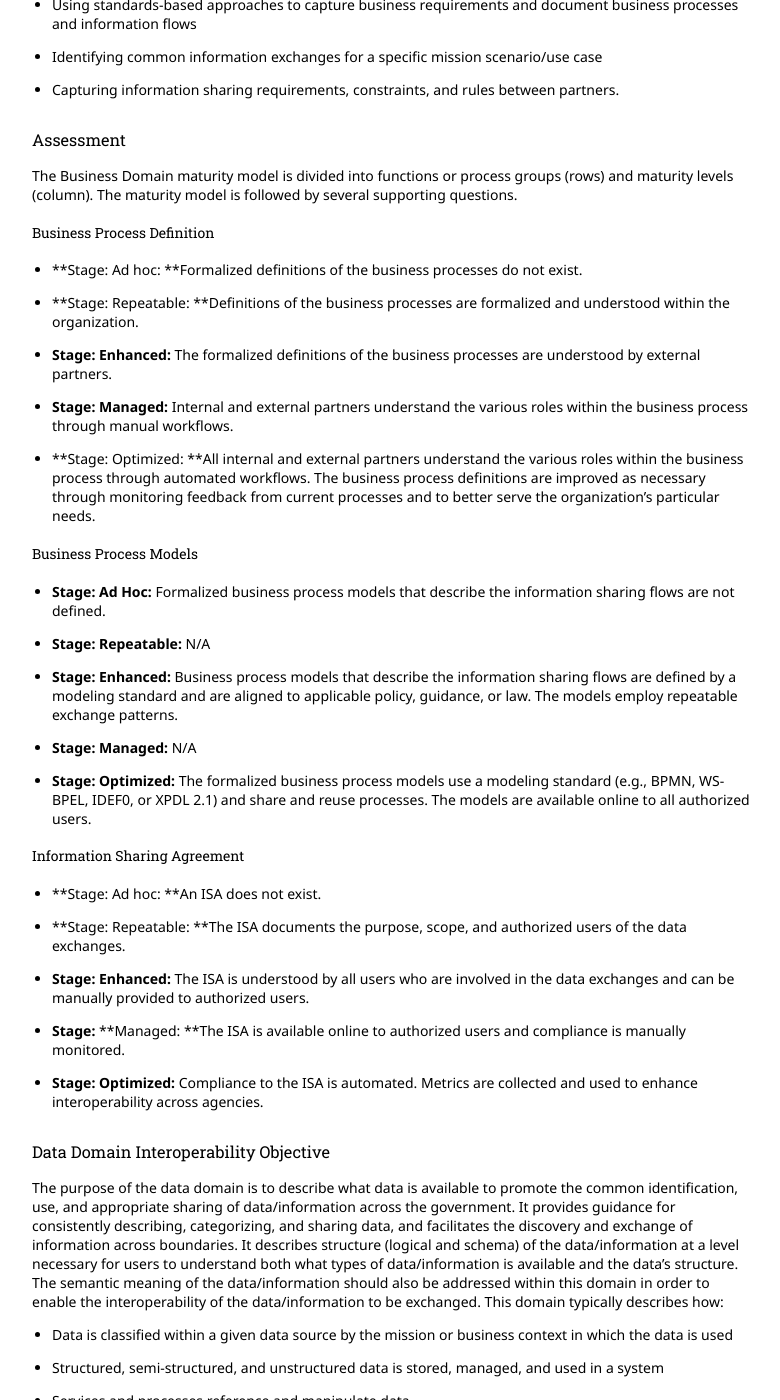
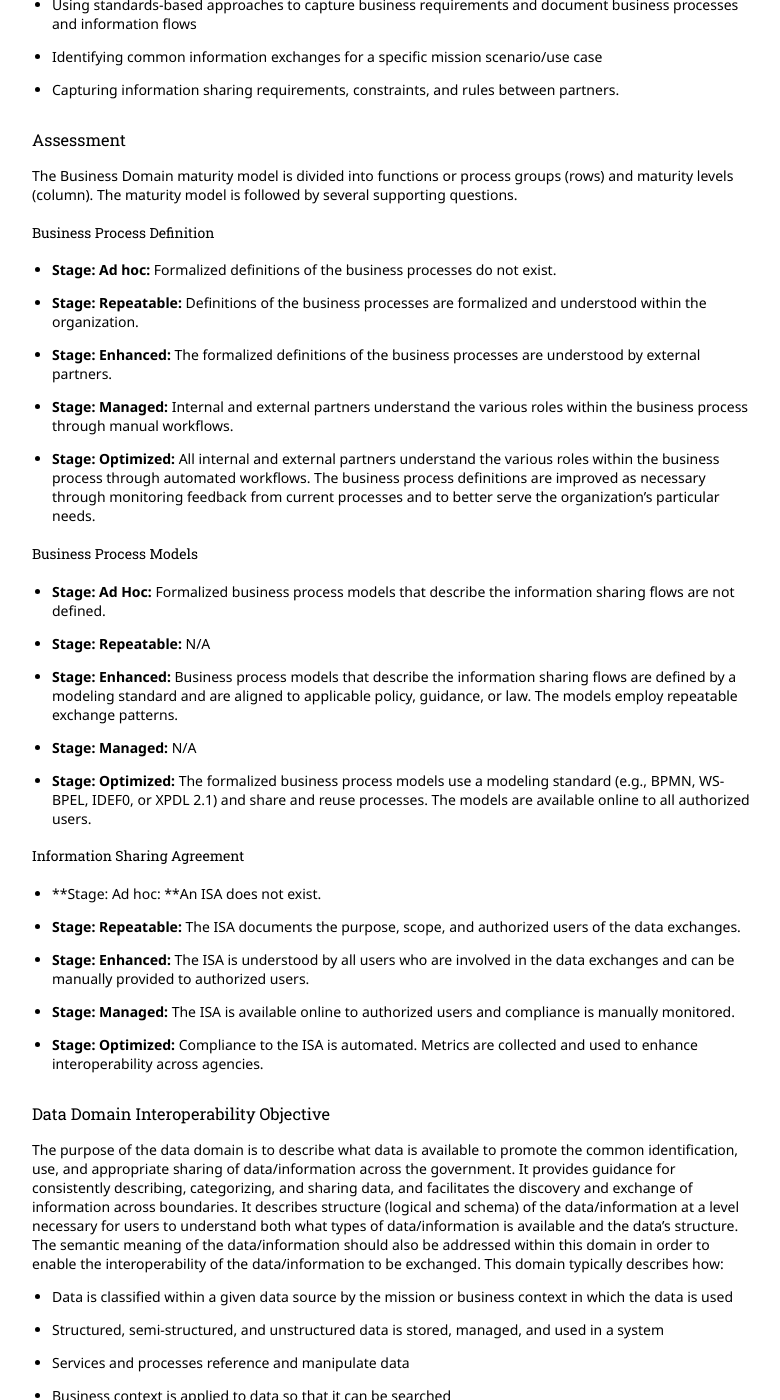
Before and after one commit to Project-Interoperability/project-interoperability.github.io, a Jekyll site: the page built from maturity-model.md, in a window 1280 px wide and 1400 px high, scrolled down 1732 px. Shown: the whole window, without its empty margins (248-1028 px from the left). Built offline with Jekyll 4.4.1, drawn with Linux system fonts in a browser that asks for light colours; nearby versions of some CDN libraries.

```diff
--- a/maturity-model.md
+++ b/maturity-model.md
@@ -60,15 +60,15 @@ The Business Domain maturity model is divided into functions or process groups (
 
 #### Business Process Definition
 
-* **Stage: Ad hoc: **Formalized definitions of the business processes do not exist.
+* **Stage: Ad hoc:** Formalized definitions of the business processes do not exist.
 
-* **Stage: Repeatable: **Definitions of the business processes are formalized and understood within the organization.
+* **Stage: Repeatable:** Definitions of the business processes are formalized and understood within the organization.
 
 * **Stage: Enhanced:** The formalized definitions of the business processes are understood by external partners.
 
 * **Stage: Managed:** Internal and external partners understand the various roles within the business process through manual workflows.
 
-* **Stage: Optimized: **All internal and external partners understand the various roles within the business process through automated workflows. The business process definitions are improved as necessary through monitoring feedback from current processes and to better serve the organization's particular needs.
+* **Stage: Optimized:** All internal and external partners understand the various roles within the business process through automated workflows. The business process definitions are improved as necessary through monitoring feedback from current processes and to better serve the organization's particular needs.
 
 #### Business Process Models
 
@@ -86,13 +86,13 @@ The Business Domain maturity model is divided into functions or process groups (
 
 * **Stage: Ad hoc: **An ISA does not exist.
 
-* **Stage: Repeatable: **The ISA documents the purpose, scope, and authorized users of the data exchanges.
+* **Stage: Repeatable:** The ISA documents the purpose, scope, and authorized users of the data exchanges.
 
 * **Stage: Enhanced:** The ISA is understood by all users who are involved in the data exchanges and can be manually provided to authorized users.
 
-* **Stage:** **Managed: **The ISA is available online to authorized users and compliance is manually monitored.
+* **Stage: Managed:** The ISA is available online to authorized users and compliance is manually monitored.
 
-* **Stage:** **Optimized:** Compliance to the ISA is automated. Metrics are collected and used to enhance interoperability across agencies.
+* **Stage: Optimized:** Compliance to the ISA is automated. Metrics are collected and used to enhance interoperability across agencies.
 
 ### Data Domain Interoperability Objective
 
```
